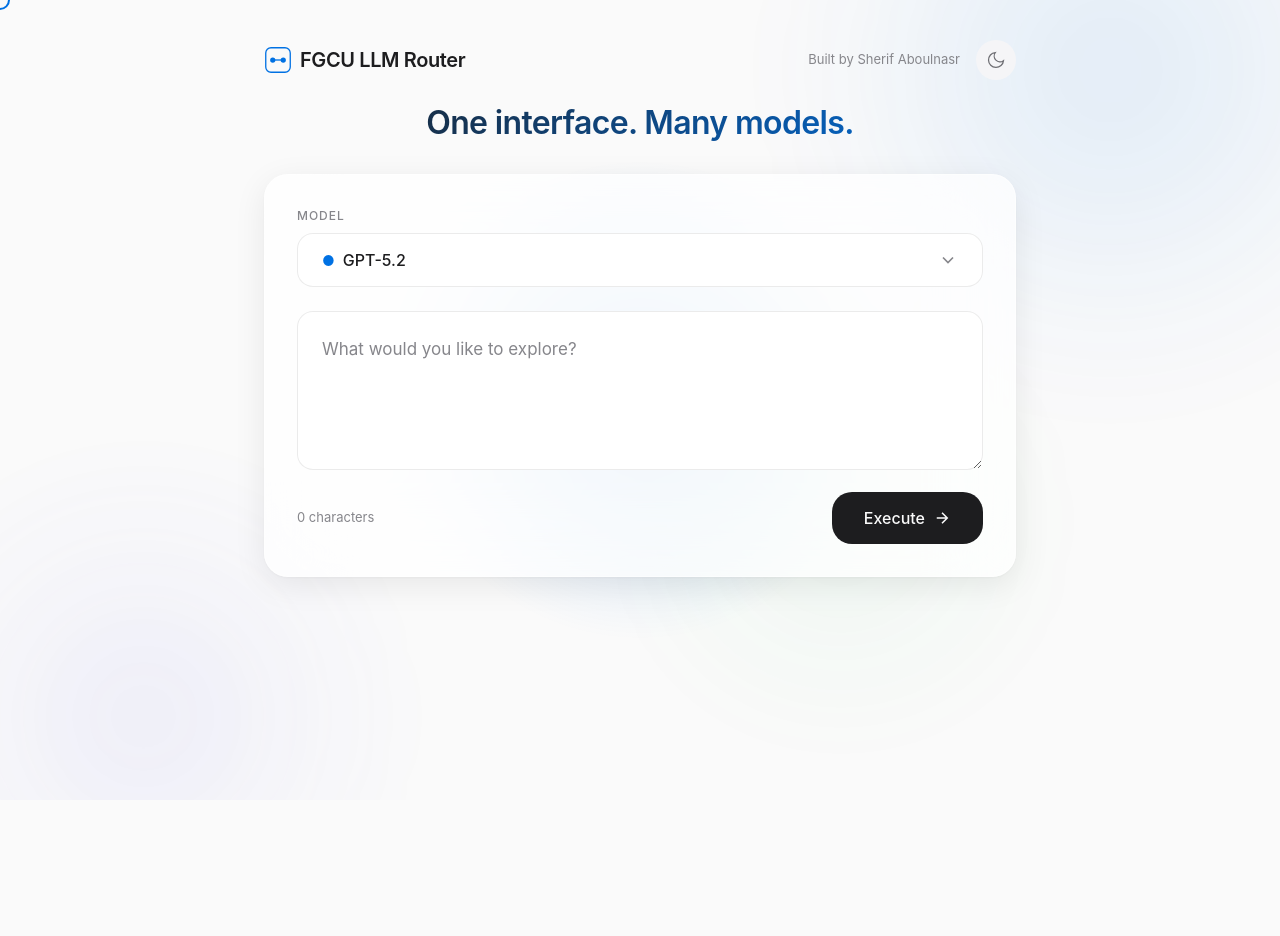
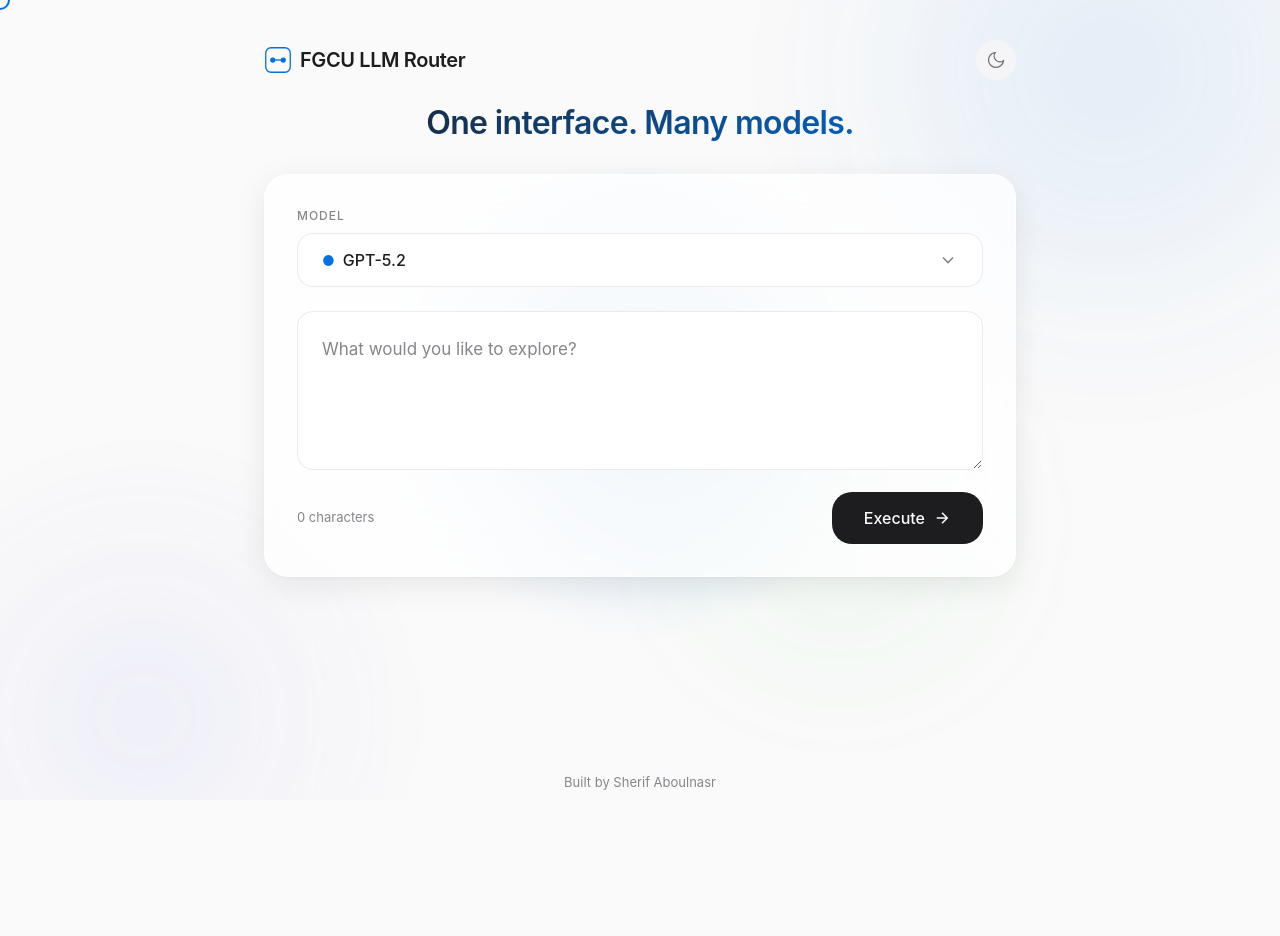
Before and after one commit to Sherif-Aboulnasr/FGCU-LLM-Router, a website: page index.html in a window 1280 px wide. Drawn offline with nearby package versions, Linux system fonts and the light colour scheme; a web font is replaced by a local one.

Commit message:
Fix footer to bottom of screen for always-visible name
Co-Authored-By: Claude Opus 4.5 <noreply@anthropic.com>

```diff
--- a/index.html
+++ b/index.html
@@ -40,7 +40,6 @@
                     </div>
                     <span class="logo-text">FGCU LLM Router</span>
                 </div>
-                <span class="built-by">Built by Sherif Aboulnasr</span>
                 <button class="theme-toggle" id="themeToggle" aria-label="Toggle theme">
                     <svg class="sun-icon" viewBox="0 0 24 24" fill="none" stroke="currentColor" stroke-width="1.5">
                         <circle cx="12" cy="12" r="5"/>
@@ -205,6 +204,10 @@
             </section>
         </main>
 
+        <!-- Footer -->
+        <footer class="footer">
+            <p>Built by Sherif Aboulnasr</p>
+        </footer>
     </div>
 
     <script src="app.js"></script>
--- a/styles.css
+++ b/styles.css
@@ -201,13 +201,6 @@ body {
     font-size: 1.25rem;
     font-weight: 600;
     letter-spacing: -0.02em;
-}
-
-.built-by {
-    font-size: 0.8125rem;
-    color: var(--text-tertiary);
-    margin-left: auto;
-    margin-right: var(--space-md);
 }
 
 .theme-toggle {
@@ -827,6 +820,23 @@ body {
     50% { opacity: 0; }
 }
 
+/* Footer */
+.footer {
+    position: fixed;
+    bottom: 0;
+    left: 0;
+    right: 0;
+    padding: var(--space-sm) 0;
+    text-align: center;
+    background: transparent;
+    pointer-events: none;
+}
+
+.footer p {
+    font-size: 0.8125rem;
+    color: var(--text-tertiary);
+}
+
 /* Custom Cursor */
 .custom-cursor {
     width: 20px;
```
